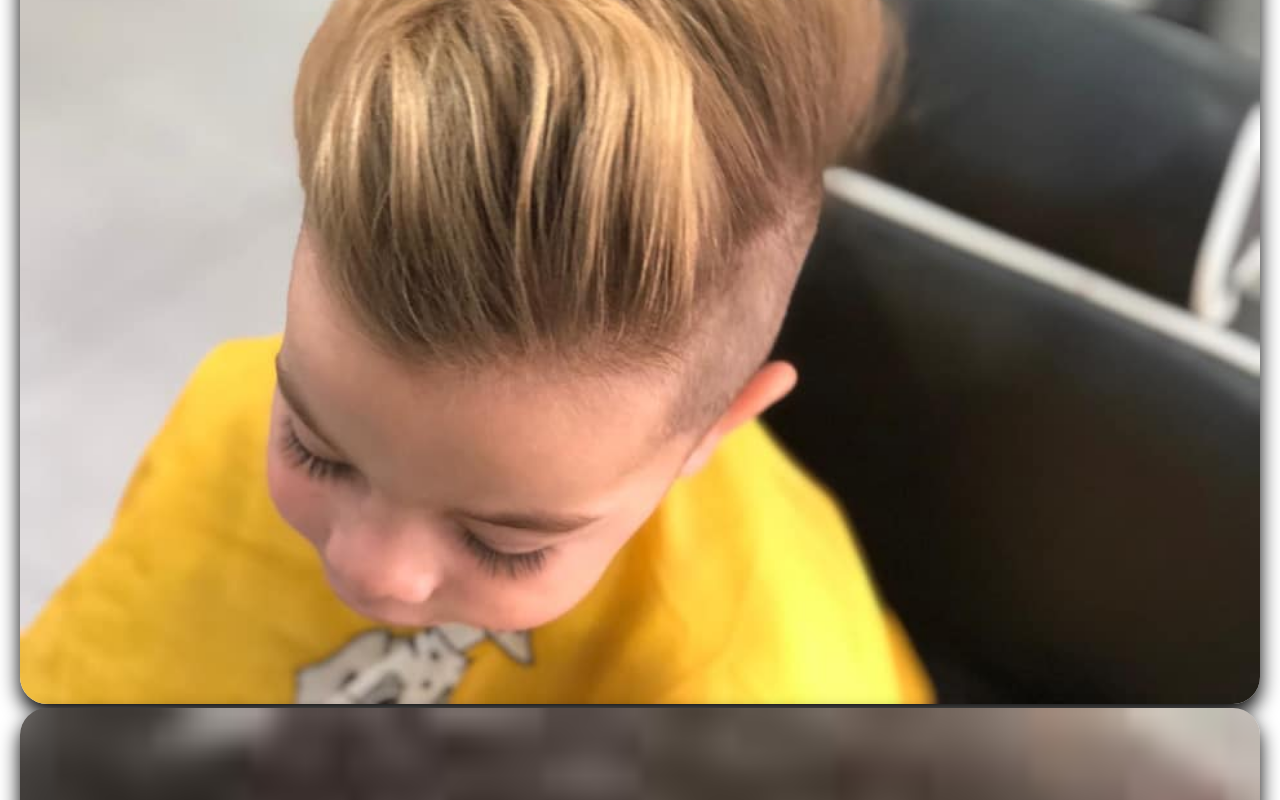
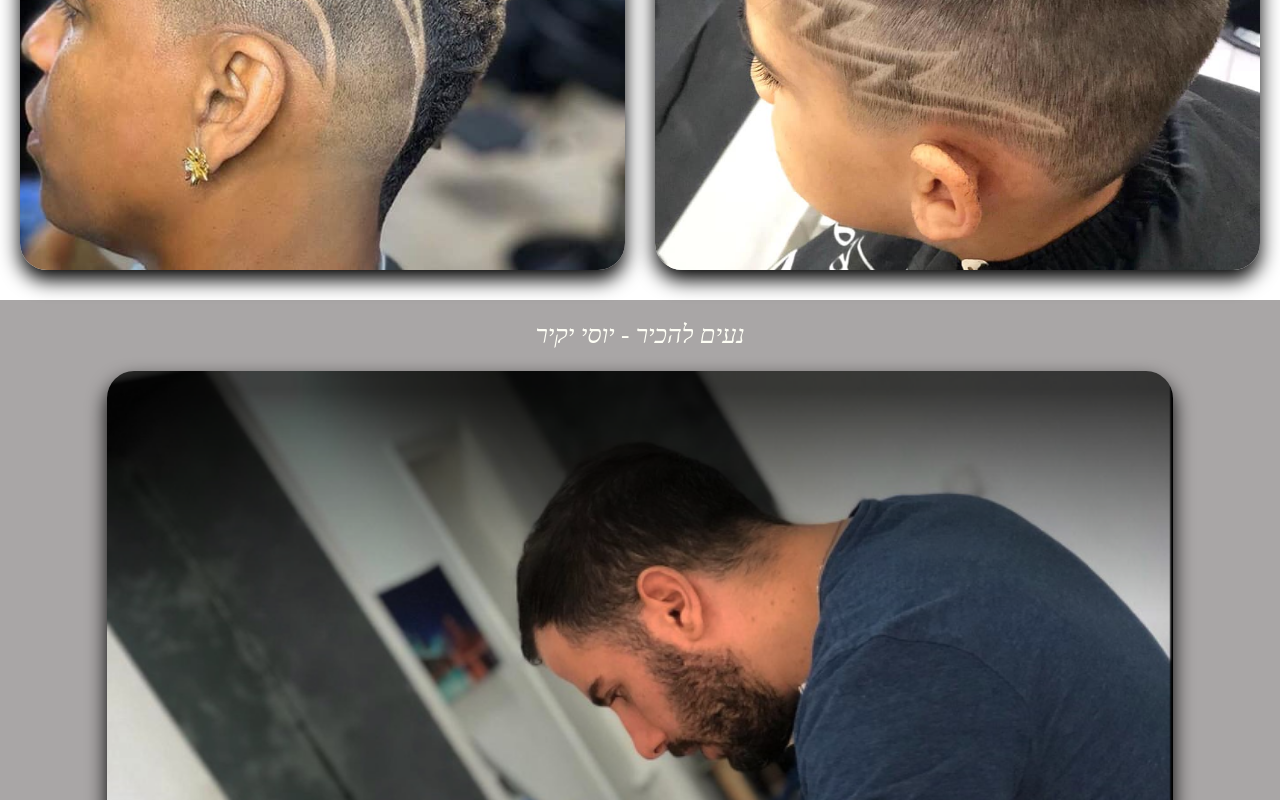
Before and after one commit to 110yinon/barber-shop, a React (Create React App) app: page / in a window 1280 px wide. Shown: the part 2308-3108 px from the top of the page. Built offline with nearby package versions, Linux system fonts and the light colour scheme.

Commit message:
added main component

```diff
--- a/src/App.js
+++ b/src/App.js
@@ -2,7 +2,6 @@ import React from 'react';
 import './styles.css';
 import Header from './comps/Header'
 import Main from './comps/Main'
-import AlbumList from './comps/AlbumList';
 import Footer from './comps/Footer';
 
 function App() {
@@ -10,7 +9,6 @@ function App() {
     <div className="App no-gap grid">
       <Header />
       <Main />
-      <AlbumList />
       <Footer />
     </div>
   );
--- /dev/null
+++ b/src/comps/About.js
@@ -0,0 +1,23 @@
+import React from 'react'
+import aboutPic from '../assets/about.png'
+
+const About = () => {
+    return (
+        <div className="about grid">
+            <h2 className="title">נעים להכיר - יוסי יקיר</h2>
+            <img src={aboutPic} alt="about-pic" className="about-pic" />
+            <p className="about-context">
+                עם ותק של מעל 10 שנים בתחום<br />
+                המומחיות שלי היא עיצוב זקנים<br />
+                ותספורות לגברים<br />
+                <br />
+                תספורות ילדים עם חוברות צביעה<br />
+                וקיר צילום צבעוני<br />
+                <br />
+                כל מה שאתם צריכים לעשות הוא<br />
+                לקפוץ לביקור ולהתחיל להתפנק
+            </p>
+        </div>
+    );
+}
+export default About;
--- a/src/comps/AlbumList.js
+++ b/src/comps/AlbumList.js
@@ -4,7 +4,7 @@ import kidsplayground from '../assets/kidsplayground.jpg'
 
 const AlbumList = () => {
     return (
-        <div className="album-list tablet-gap">
+        <div className="album-list tablet-gap grid">
             <img src={shop} alt="shop" className="pic1" />
             <img src={kidsplayground} alt="kids plygrnd" className="pic2" />
             <img src={require('../assets/hair7.jpg')} alt="hair7" className="pic3" />
--- a/src/comps/Main.js
+++ b/src/comps/Main.js
@@ -1,22 +1,12 @@
 import React from 'react'
-import aboutPic from '../assets/about.png'
+import AlbumList from './AlbumList'
+import About from './About';
 
 const Main = () => {
     return (
-        <div className="main grid">
-            <h2 className="title">נעים להכיר - יוסי יקיר</h2>
-            <img src={aboutPic} alt="about-pic" className="about-pic" />
-            <p className="about-context">
-                עם ותק של מעל 10 שנים בתחום<br />
-                המומחיות שלי היא עיצוב זקנים<br />
-                ותספורות לגברים<br />
-                <br />
-                תספורות ילדים עם חוברות צביעה<br />
-                וקיר צילום צבעוני<br />
-                <br />
-                כל מה שאתם צריכים לעשות הוא<br />
-                לקפוץ לביקור ולהתחיל להתפנק
-            </p>
+        <div className="main no-gap grid">
+            <About />
+            <AlbumList />
         </div>
     );
 }
--- a/src/styles.css
+++ b/src/styles.css
@@ -108,7 +108,8 @@ h1,h2,h3,p{
     padding-left: 5px;
     justify-self: left;
 }
-.main{
+.about{
+    grid-column: 1/13;
     background-color: var(--bgColor);
 }
 .title{
@@ -143,7 +144,7 @@ h1,h2,h3,p{
         font-size: 18px;
     }
     .main{
-        grid-row: 3;
+        grid-row: 2;
     }
     img{
         grid-column: span 6;
@@ -158,6 +159,9 @@ h1,h2,h3,p{
         height: 100%;
         object-fit: cover;
     }
+    .about{
+        grid-row: 2;
+    }
 }
 /* large tablets & laptop styles */
 @media screen and (min-width:1000px){
```
